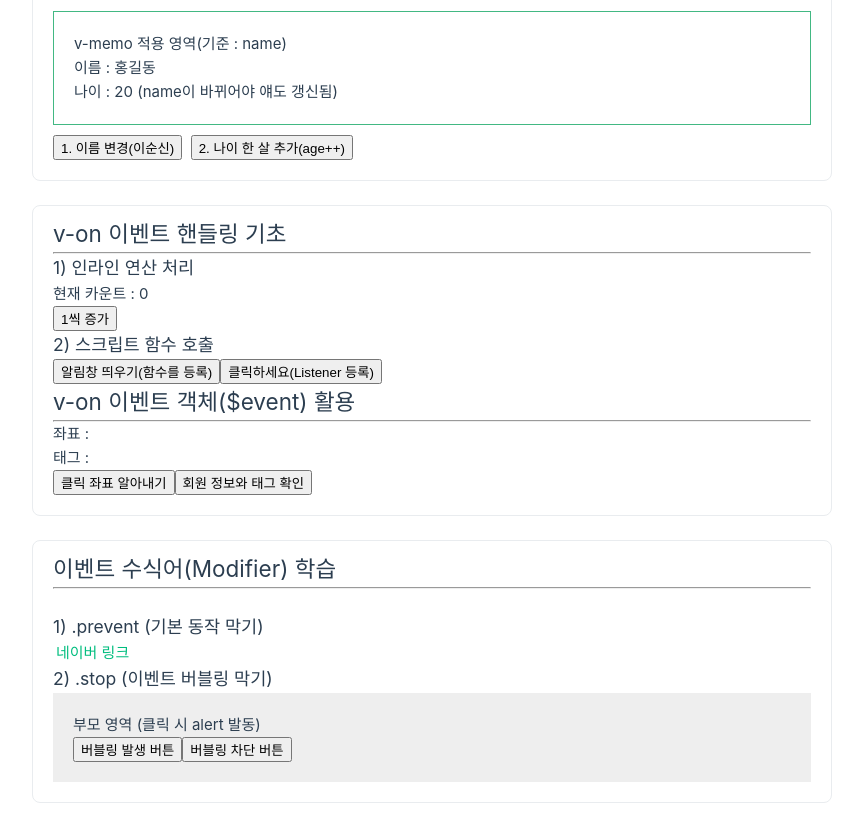
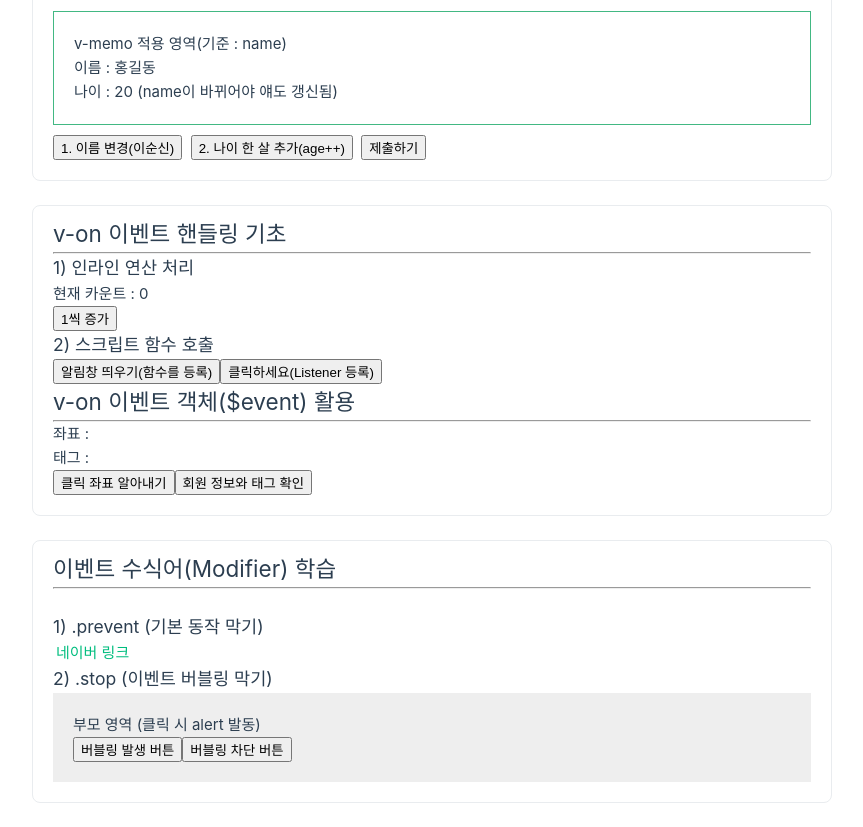
Before and after one commit to finn-sharp/skala-vue, a Vue app in the folder skala-vue/: page / in a window 1280 px wide. Shown: the part 3000-3827 px from the top of the page, without its empty margins (0-863 px from the left). Built offline with nearby package versions, Linux system fonts and the light colour scheme.

Commit message:
Code Cahllenge++ : Form Submit에 v-on 적용

```diff
--- a/skala-vue/src/components/SampleEight.vue
+++ b/skala-vue/src/components/SampleEight.vue
@@ -19,6 +19,11 @@ const count = ref(1)
 
 const name = ref('홍길동')
 const age = ref(20)
+
+const handleSubmit = (e) => {
+    console.log(name, age);
+    e.preventDefault();
+}
 </script>
 
 <template>
@@ -77,8 +82,11 @@ const age = ref(20)
             <p>이름 : {{ name }}</p>
             <p>나이 : {{ age }} (name이 바뀌어야 얘도 갱신됨)</p>
         </div>
-        <button @click="name = '이순신'">1. 이름 변경(이순신)</button>&nbsp;
-        <button @click="age++">2. 나이 한 살 추가(age++)</button>
+        <form @submit="handleSubmit">
+            <button @click="name = '이순신'">1. 이름 변경(이순신)</button>&nbsp;
+            <button @click="age++">2. 나이 한 살 추가(age++)</button>&nbsp;
+            <button type="submit">제출하기</button>
+        </form>
     </div>
 </template>
 
```
